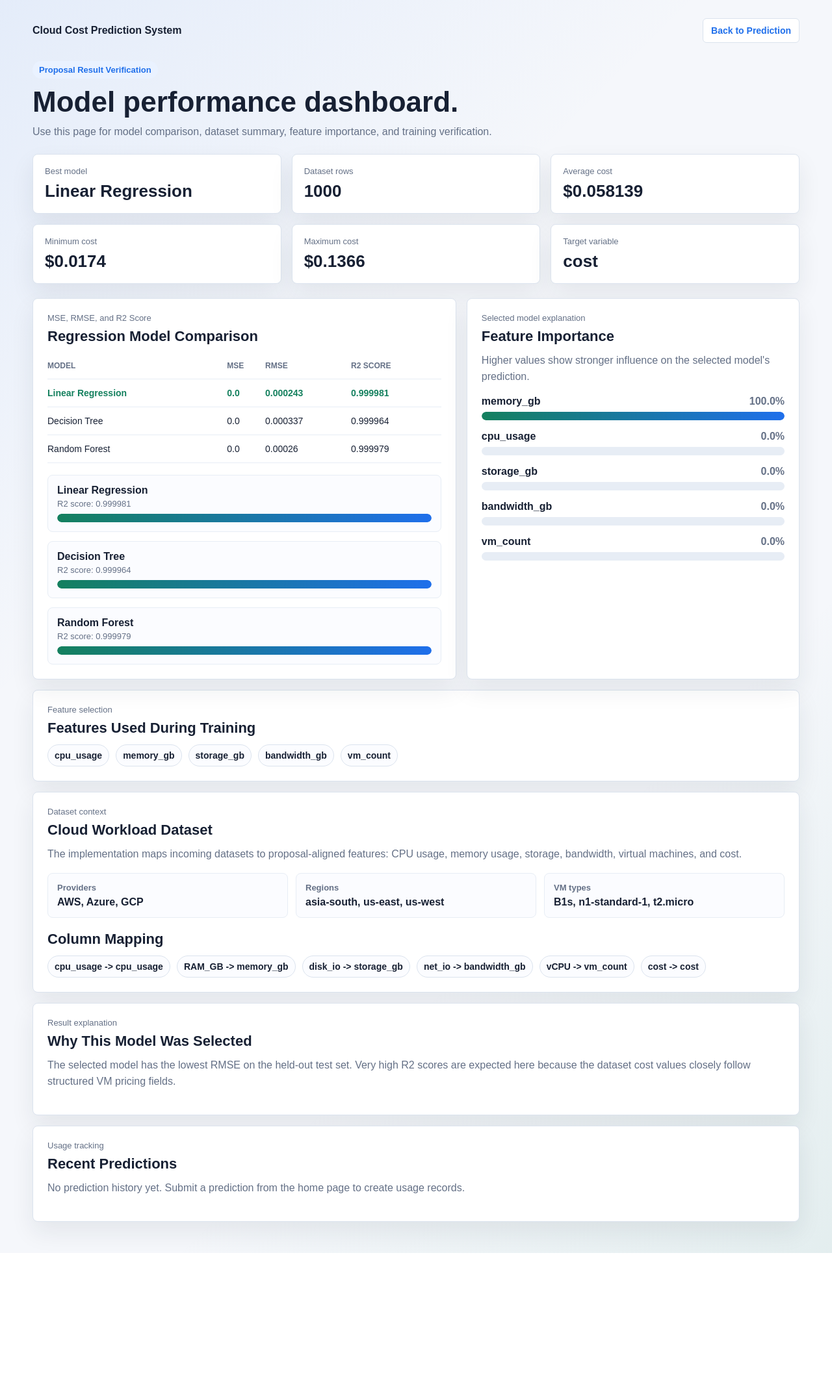
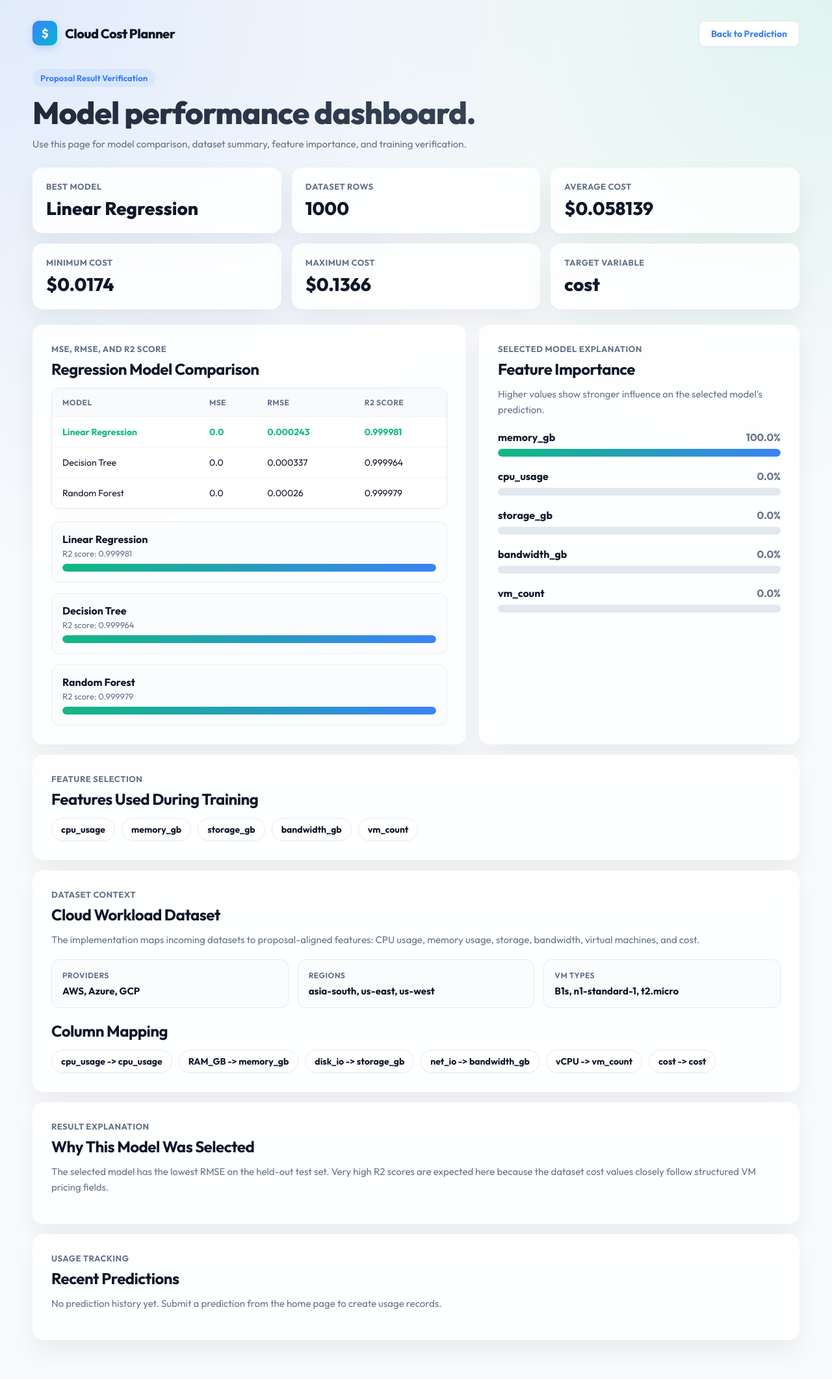
Before and after one commit to vshalini700223-ctrl/Cloud-Cost-Prediction, a Flask app: page /dashboard in a window 1280 px wide. Shown: the whole page at 65% size. Before the commit the page ends 1929 px from the top, so only its background shows below. Run offline with Flask 3, Linux system fonts and the light colour scheme.

Commit message:
Enhance prediction and dashboard pages UI with premium styling and Outfit font

```diff
--- a/templates/dashboard.html
+++ b/templates/dashboard.html
@@ -4,36 +4,43 @@
     <title>Model Dashboard</title>
     <meta name="viewport" content="width=device-width, initial-scale=1">
     <style>
+        @import url('https://fonts.googleapis.com/css2?family=Outfit:wght@300;400;500;600;700;800;900&display=swap');
+
         * {
             box-sizing: border-box;
         }
 
         :root {
-            --bg: #f5f7fb;
-            --ink: #172033;
-            --muted: #647086;
-            --line: #dbe3ee;
+            --bg: #f8fafc;
+            --ink: #0f172a;
+            --muted: #64748b;
+            --line: #e2e8f0;
             --panel: #ffffff;
-            --blue: #1f6feb;
-            --green: #14805e;
-            --amber: #9a6700;
+            --blue: #3b82f6;
+            --cyan: #06b6d4;
+            --green: #10b981;
+            --amber: #f59e0b;
+            --red: #ef4444;
+            --shadow: 0 20px 40px rgba(15, 23, 42, 0.06);
+            --gradient: linear-gradient(135deg, #3b82f6, #06b6d4);
         }
 
         body {
             margin: 0;
             min-height: 100vh;
-            font-family: Arial, sans-serif;
+            font-family: 'Outfit', Arial, sans-serif;
             background:
-                linear-gradient(135deg, rgba(31, 111, 235, 0.08), transparent 34%),
-                linear-gradient(315deg, rgba(20, 128, 94, 0.08), transparent 32%),
+                radial-gradient(circle at top left, rgba(59, 130, 246, 0.12), transparent 35%),
+                radial-gradient(circle at top right, rgba(16, 185, 129, 0.1), transparent 30%),
                 var(--bg);
             color: var(--ink);
+            -webkit-font-smoothing: antialiased;
         }
 
         main {
             width: min(1180px, calc(100% - 32px));
             margin: 0 auto;
-            padding: 28px 0 48px;
+            padding: 32px 0 60px;
         }
 
         nav {
@@ -41,23 +48,56 @@
             justify-content: space-between;
             align-items: center;
             gap: 16px;
-            margin-bottom: 28px;
+            margin-bottom: 36px;
+        }
+
+        .brand {
+            display: flex;
+            align-items: center;
+            gap: 12px;
+            font-weight: 800;
+            font-size: 20px;
+            letter-spacing: -0.5px;
+        }
+
+        .brand-mark {
+            display: grid;
+            width: 38px;
+            height: 38px;
+            place-items: center;
+            border-radius: 10px;
+            background: var(--gradient);
+            color: #fff;
+            font-weight: 800;
+            font-size: 18px;
+            box-shadow: 0 4px 12px rgba(59, 130, 246, 0.25);
         }
 
         a {
             color: var(--blue);
             font-weight: 700;
             text-decoration: none;
+            transition: color 0.2s ease;
+        }
+        a:hover {
+            color: var(--cyan);
         }
 
         .nav-link {
             border: 1px solid var(--line);
-            border-radius: 6px;
+            border-radius: 10px;
             background: #fff;
             color: var(--blue);
-            padding: 10px 12px;
+            padding: 10px 18px;
             font-size: 14px;
             font-weight: 700;
+            box-shadow: 0 2px 4px rgba(0,0,0,0.02);
+            transition: all 0.2s cubic-bezier(0.4, 0, 0.2, 1);
+        }
+        .nav-link:hover {
+            border-color: var(--blue);
+            box-shadow: 0 4px 12px rgba(59, 130, 246, 0.08);
+            transform: translateY(-1px);
         }
 
         h1,
@@ -67,27 +107,36 @@
         }
 
         h1 {
-            margin-bottom: 10px;
-            font-size: clamp(30px, 4vw, 44px);
-            line-height: 1.08;
+            margin-bottom: 12px;
+            font-size: clamp(34px, 4vw, 48px);
+            line-height: 1.05;
+            letter-spacing: -1px;
+            font-weight: 800;
+            background: linear-gradient(135deg, #1e293b, #475569);
+            -webkit-background-clip: text;
+            background-clip: text;
+            -webkit-text-fill-color: transparent;
         }
 
         h2 {
             margin-bottom: 12px;
-            font-size: 22px;
+            font-size: 24px;
+            font-weight: 700;
+            letter-spacing: -0.5px;
         }
 
         p {
             color: var(--muted);
-            line-height: 1.55;
+            line-height: 1.6;
+            font-size: 15px;
         }
 
         .eyebrow {
             display: inline-block;
-            margin-bottom: 12px;
-            padding: 6px 10px;
+            margin-bottom: 14px;
+            padding: 6px 12px;
             border-radius: 999px;
-            background: #eaf2ff;
+            background: rgba(59, 130, 246, 0.08);
             color: var(--blue);
             font-size: 13px;
             font-weight: 700;
@@ -97,23 +146,26 @@
             display: grid;
             grid-template-columns: repeat(3, minmax(0, 1fr));
             gap: 16px;
-            margin: 22px 0;
+            margin: 24px 0;
         }
 
         .panel,
         .stat {
-            background: var(--panel);
-            border: 1px solid var(--line);
-            border-radius: 8px;
-            box-shadow: 0 16px 36px rgba(23, 32, 51, 0.08);
+            background: rgba(255, 255, 255, 0.85);
+            backdrop-filter: blur(16px);
+            -webkit-backdrop-filter: blur(16px);
+            border: 1px solid rgba(255, 255, 255, 0.65);
+            border-radius: 16px;
+            box-shadow: var(--shadow);
+            transition: all 0.3s cubic-bezier(0.4, 0, 0.2, 1);
         }
 
         .panel {
-            padding: 22px;
+            padding: 28px;
         }
 
         .stat {
-            padding: 18px;
+            padding: 20px;
         }
 
         .stat span,
@@ -122,16 +174,30 @@
             margin-bottom: 8px;
             color: var(--muted);
             font-size: 13px;
+            font-weight: 700;
+            text-transform: uppercase;
+            letter-spacing: 0.5px;
         }
 
         .stat strong {
-            font-size: 26px;
+            font-size: 28px;
+            font-weight: 800;
+            color: var(--ink);
         }
 
         .section-grid {
             display: grid;
-            grid-template-columns: 1.12fr 0.88fr;
-            gap: 16px;
+            grid-template-columns: 1.15fr 0.85fr;
+            gap: 20px;
+        }
+
+        .table-wrap {
+            border: 1px solid var(--line);
+            border-radius: 12px;
+            overflow: hidden;
+            background: #ffffff;
+            margin-top: 14px;
+            box-shadow: 0 4px 12px rgba(15, 23, 42, 0.02);
         }
 
         table {
@@ -142,15 +208,26 @@
 
         th,
         td {
-            padding: 13px 0;
-            border-bottom: 1px solid #e7edf5;
+            padding: 14px 16px;
+            border-bottom: 1px solid #f1f5f9;
             text-align: left;
         }
 
         th {
+            background: #f8fafc;
             color: var(--muted);
             font-size: 12px;
+            font-weight: 700;
             text-transform: uppercase;
+            letter-spacing: 0.5px;
+        }
+
+        tbody tr:last-child td {
+            border-bottom: 0;
+        }
+
+        tbody tr:hover {
+            background: #f8fafc;
         }
 
         tbody tr:first-child td {
@@ -159,25 +236,36 @@
         }
 
         .bar-row {
-            margin: 16px 0;
+            margin: 20px 0;
         }
 
         .model-chart {
             display: grid;
-            gap: 14px;
-            margin-top: 18px;
+            gap: 16px;
+            margin-top: 20px;
         }
 
         .model-card {
-            padding: 14px;
-            border: 1px solid #e7edf5;
-            border-radius: 8px;
-            background: #fbfcff;
+            padding: 16px;
+            border: 1px solid rgba(226, 232, 240, 0.7);
+            border-radius: 12px;
+            background: rgba(248, 250, 252, 0.5);
+            transition: all 0.25s ease;
+        }
+        .model-card:hover {
+            background: #ffffff;
+            box-shadow: 0 6px 18px rgba(15, 23, 42, 0.03);
+            border-color: var(--blue);
         }
 
         .model-card strong,
         .model-card span {
             display: block;
+        }
+
+        .model-card strong {
+            color: var(--ink);
+            font-size: 16px;
         }
 
         .model-card span {
@@ -190,7 +278,7 @@
             display: flex;
             justify-content: space-between;
             gap: 12px;
-            margin-bottom: 7px;
+            margin-bottom: 8px;
             font-weight: 700;
         }
 
@@ -199,10 +287,10 @@
         }
 
         .bar-track {
-            height: 13px;
+            height: 12px;
             overflow: hidden;
             border-radius: 999px;
-            background: #e7edf5;
+            background: #e2e8f0;
         }
 
         .bar-fill {
@@ -212,46 +300,61 @@
         }
 
         .notice {
-            border-color: #e7c76e;
-            background: #fff8e7;
-            color: var(--amber);
+            border-color: #fef3c7;
+            background: #fffbeb;
+            color: #92400e;
+            border-radius: 16px;
         }
 
         .feature-list {
             display: flex;
             gap: 10px;
             flex-wrap: wrap;
+            margin-top: 14px;
         }
 
         .dataset-list {
             display: grid;
             grid-template-columns: repeat(3, minmax(0, 1fr));
-            gap: 12px;
-            margin-top: 14px;
+            gap: 14px;
+            margin-top: 18px;
         }
 
         .dataset-box {
-            padding: 14px;
-            border: 1px solid #e7edf5;
-            border-radius: 8px;
-            background: #fbfcff;
+            padding: 16px;
+            border: 1px solid #e2e8f0;
+            border-radius: 12px;
+            background: rgba(248, 250, 252, 0.5);
         }
 
         .dataset-box span {
             display: block;
             margin-bottom: 6px;
             color: var(--muted);
-            font-size: 13px;
+            font-size: 12px;
             font-weight: 700;
+            text-transform: uppercase;
+            letter-spacing: 0.5px;
+        }
+
+        .dataset-box strong {
+            color: var(--ink);
+            font-size: 15px;
         }
 
         .chip {
             border: 1px solid var(--line);
             border-radius: 999px;
-            background: #fbfcff;
-            padding: 8px 10px;
+            background: #ffffff;
+            padding: 8px 14px;
             font-size: 14px;
             font-weight: 700;
+            box-shadow: 0 2px 4px rgba(0,0,0,0.01);
+            transition: all 0.2s ease;
+        }
+        .chip:hover {
+            border-color: var(--blue);
+            color: var(--blue);
         }
 
         .table-wrap {
@@ -275,8 +378,13 @@
 <body>
 <main>
     <nav>
-        <strong>Cloud Cost Prediction System</strong>
+        <div class="brand">
+            <span class="brand-mark">$</span>
+            <span>Cloud Cost Planner</span>
+        </div>
+        <div class="nav-actions">
             <a class="nav-link" href="/">Back to Prediction</a>
+        </div>
     </nav>
 
     <header>
@@ -322,6 +430,7 @@
             <div class="panel">
                 <span class="label">MSE, RMSE, and R2 Score</span>
                 <h2>Regression Model Comparison</h2>
+                <div class="table-wrap">
                     <table>
                         <thead>
                             <tr>
@@ -342,6 +451,7 @@
                             {% endfor %}
                         </tbody>
                     </table>
+                </div>
                 <div class="model-chart">
                     {% for name, values in metrics.models.items() %}
                         <div class="model-card">
--- a/templates/index.html
+++ b/templates/index.html
@@ -631,16 +631,16 @@
     <section class="hero">
         <div class="hero-card">
             <h1>Estimate cloud cost before deployment.</h1>
-            <p>Choose a sample workload or enter your own resource values to estimate cost, check budget risk, and compare low-cost cloud options from the dataset.</p>
+            <p>Choose a sample workload or enter your own resource values to estimate cost, check budget risk, and scale configuration sizes dynamically.</p>
             <div class="hero-pills">
                 <span class="pill">Budget alert</span>
                 <span class="pill">VM advice</span>
-                <span class="pill">Provider comparison</span>
+                <span class="pill">Multi-VM scaling</span>
             </div>
         </div>
         <div class="quick-card">
             <h2>How to use it</h2>
-            <p>Start with a sample workload if you are unsure. Inputs are limited to the training dataset range so the prediction stays inside known usage patterns.</p>
+            <p>Start with a sample workload if you are unsure. Inputs are no longer bounded by the training dataset, allowing you to estimate any size of deployment. Multi-VM scaling is applied dynamically.</p>
         </div>
     </section>
 
```
Lines whose indentation alone changed are shown as unchanged.
